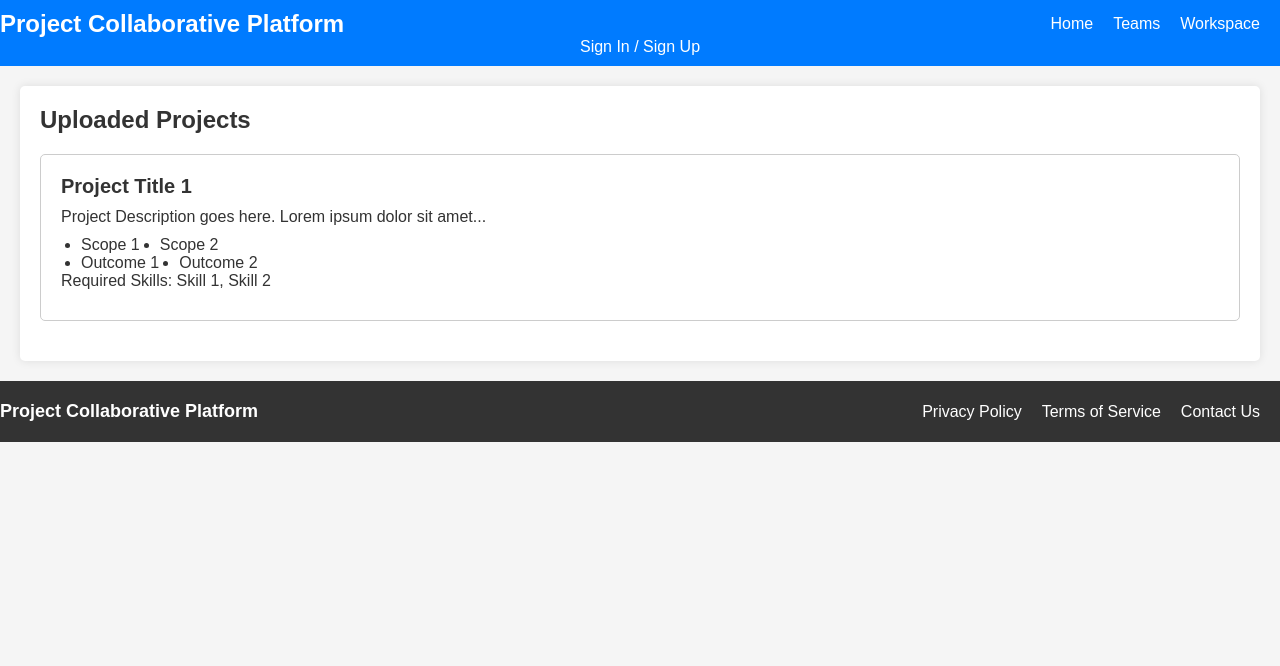
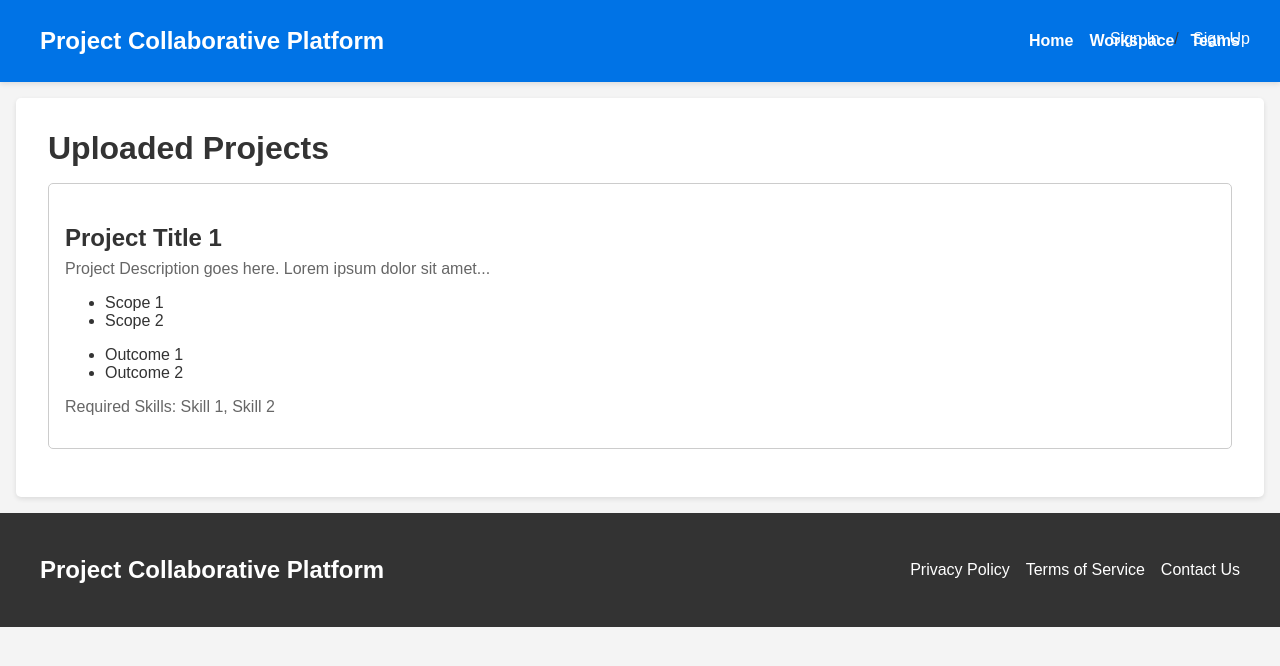
Before and after one commit to GuptaGKar/Project7sem, a plain HTML site: page team.html in a window 1280 px wide. Drawn offline with Linux system fonts and the light colour scheme.

Commit message:
first commit

```diff
--- a/team.css
+++ b/team.css
@@ -1,5 +1,5 @@
-/* Reset some default styles */
-body, h1, h2, h3, p, ul {
+/* Reset some default browser styles */
+body, h1, p {
     margin: 0;
     padding: 0;
 }
@@ -7,120 +7,182 @@ body, h1, h2, h3, p, ul {
 /* Global styles */
 body {
     font-family: Arial, sans-serif;
-    background-color: #f5f5f5;
+    background-color: #f4f4f4;
     color: #333;
-}
-
-.container {
-    max-width: 1200px;
-    margin: 0 auto;
-    padding: 20px;
+    height: 100%; /* Make sure the body takes up the full viewport height */
+    margin: 0;
 }
 
 /* Header styles */
 header {
-    background-color: #007bff;
-    color: #fff;
-    padding: 10px 0;
-    text-align: center;
+    background-color: #0073e6;
+    box-shadow: 0 2px 5px rgba(0, 0, 0, 0.1);
+    padding: 1rem 0;
 }
 
+/* Navigation styles */
 nav {
     display: flex;
     justify-content: space-between;
     align-items: center;
+    max-width: 1200px;
+    margin: 0 auto;
+    padding: 0 1rem;
 }
 
 .nav-logo {
-    font-size: 24px;
+    font-size: 1.5rem;
     font-weight: bold;
+    color: #fff;
 }
 
-ul {
+nav ul {
     list-style: none;
     display: flex;
 }
 
-ul li {
-    margin-right: 20px;
+nav ul li {
+    margin-right: 1rem;
 }
 
-/* Sign In / Sign Up button styles */
-.sign-in-sign-up a {
+nav ul li:last-child {
+    margin-right: 0;
+}
+
+nav ul li a {
+    text-decoration: none;
     color: #fff;
-    text-decoration: none;
+    font-weight: bold;
 }
 
 /* Main content styles */
 main {
-    padding: 20px;
+    padding: 1rem;
 }
 
+/* Uploaded Projects styles */
 .uploaded-projects {
+    max-width: 1200px;
+    margin: 0 auto;
+    padding: 2rem;
     background-color: #fff;
-    padding: 20px;
+    box-shadow: 0 2px 5px rgba(0, 0, 0, 0.1);
     border-radius: 5px;
-    box-shadow: 0 0 10px rgba(0, 0, 0, 0.1);
 }
 
 h1 {
-    font-size: 24px;
-    margin-bottom: 20px;
+    font-size: 2rem;
+    margin-bottom: 1rem;
 }
 
-/* Project container styles */
+/* Project Container styles */
 .project-container {
     background-color: #fff;
-    padding: 20px;
+    padding: 1rem;
+    margin-bottom: 1rem;
     border: 1px solid #ccc;
-    margin-bottom: 20px;
     border-radius: 5px;
+    transition: transform 0.2s ease-in-out;
+}
+
+.project-container:hover {
+    transform: scale(1.02);
+    box-shadow: 0 2px 8px rgba(0, 0, 0, 0.2);
 }
 
 .project-container h3 {
-    font-size: 20px;
-    margin-bottom: 10px;
+    font-size: 1.5rem;
+    margin-bottom: 0.5rem;
+    color: #333;
 }
 
 .project-container p {
-    font-size: 16px;
-    margin-bottom: 10px;
-}
-
-.project-details {
-    list-style: disc;
-    margin-left: 20px;
+    color: #666;
+    margin-bottom: 1rem;
 }
 
 /* Footer styles */
 footer {
     background-color: #333;
     color: #fff;
-    padding: 20px 0;
-    text-align: center;
+    padding: 2rem 0;
 }
 
 .footer-content {
+    max-width: 1200px;
+    margin: 0 auto;
     display: flex;
     justify-content: space-between;
     align-items: center;
+    padding: 0 1rem;
 }
 
 .footer-logo {
-    font-size: 18px;
+    font-size: 1.5rem;
     font-weight: bold;
 }
 
-ul {
+footer ul {
+    list-style: none;
     display: flex;
-    list-style: none;
 }
 
-ul li {
-    margin-right: 20px;
+footer ul li {
+    margin-right: 1rem;
 }
 
-ul li a {
+footer ul li:last-child {
+    margin-right: 0;
+}
+
+footer ul li a {
+    text-decoration: none;
     color: #fff;
+}
+
+/* Floating Button */
+.floating-button {
+    position: fixed;
+    bottom: 20px;
+    right: 20px;
+    background-color: #0073e6;
+    color: #fff;
+    font-size: 24px;
+    width: 70px;
+    height: 70px;
+    border: none;
+    border-radius: 50%;
+    cursor: pointer;
+    box-shadow: 0 2px 5px rgba(0, 0, 0, 0.1);
+    z-index: 999;
+}
+
+.floating-button:focus {
+    outline: none;
+}
+
+.floating-button:hover {
+    background-color: #0055a4;
+}
+
+.floating-button:active {
+    background-color: #003d7d;
+}
+
+/* Sign In / Sign Up button styles */
+.sign-in-sign-up {
+    position: absolute;
+    top: 30px;
+    right: 20px;
+    font-size: 16px;
+}
+
+.sign-in-sign-up a {
     text-decoration: none;
+    color: #ffffff;
+    margin: 0 10px;
 }
+
+.sign-in-sign-up a:hover {
+    text-decoration: underline;
+}
--- a/team.html
+++ b/team.html
@@ -13,8 +13,9 @@
             <div class="nav-logo">Project Collaborative Platform</div>
             <ul>
                 <li><a href="home.html">Home</a></li>
-                <li><a href="#">Teams</a></li>
                 <li><a href="#">Workspace</a></li>
+                <!-- Add a link to team.html -->
+                <li><a href="team.html">Teams</a></li>
             </ul>
         </nav>
         <div class="sign-in-sign-up">
```
